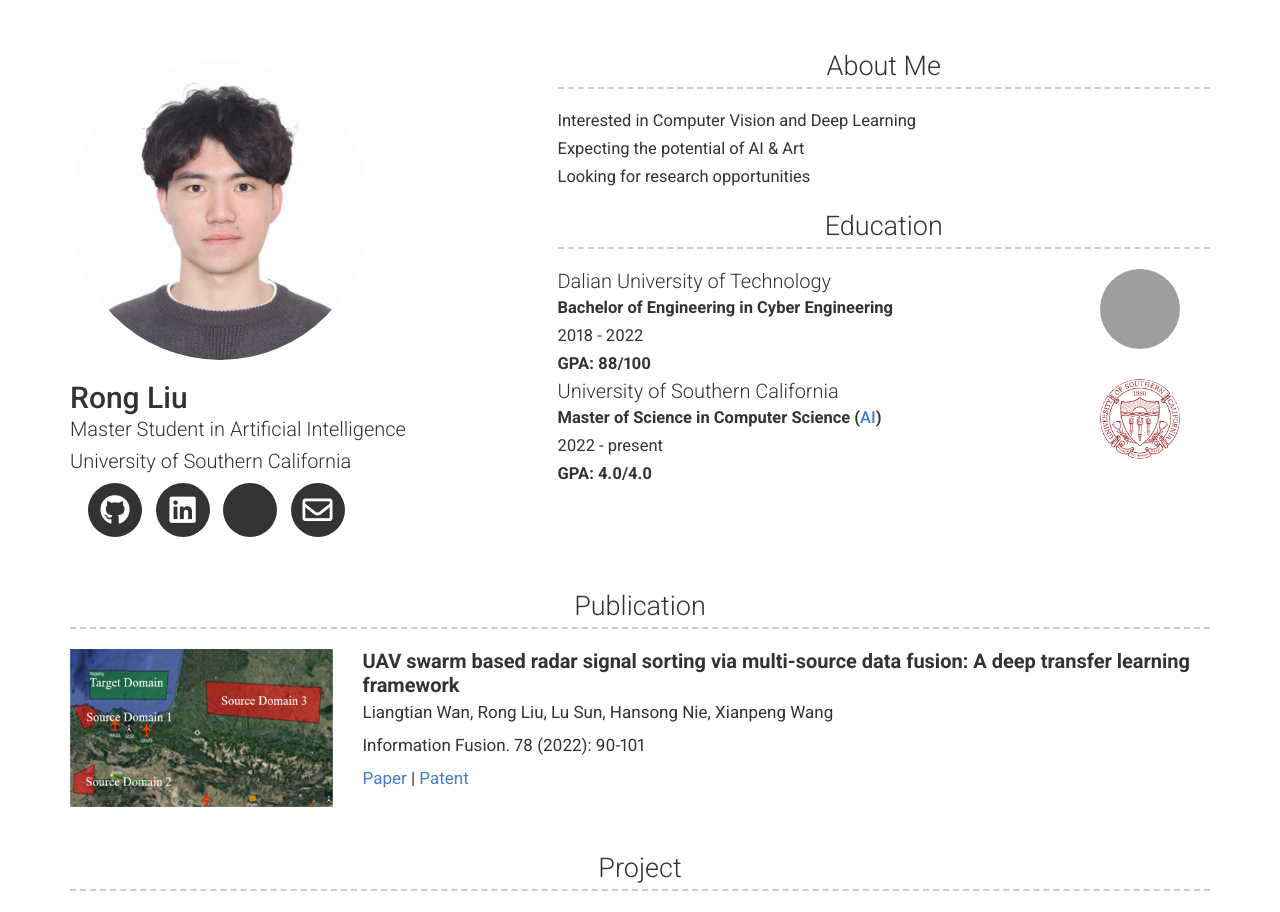
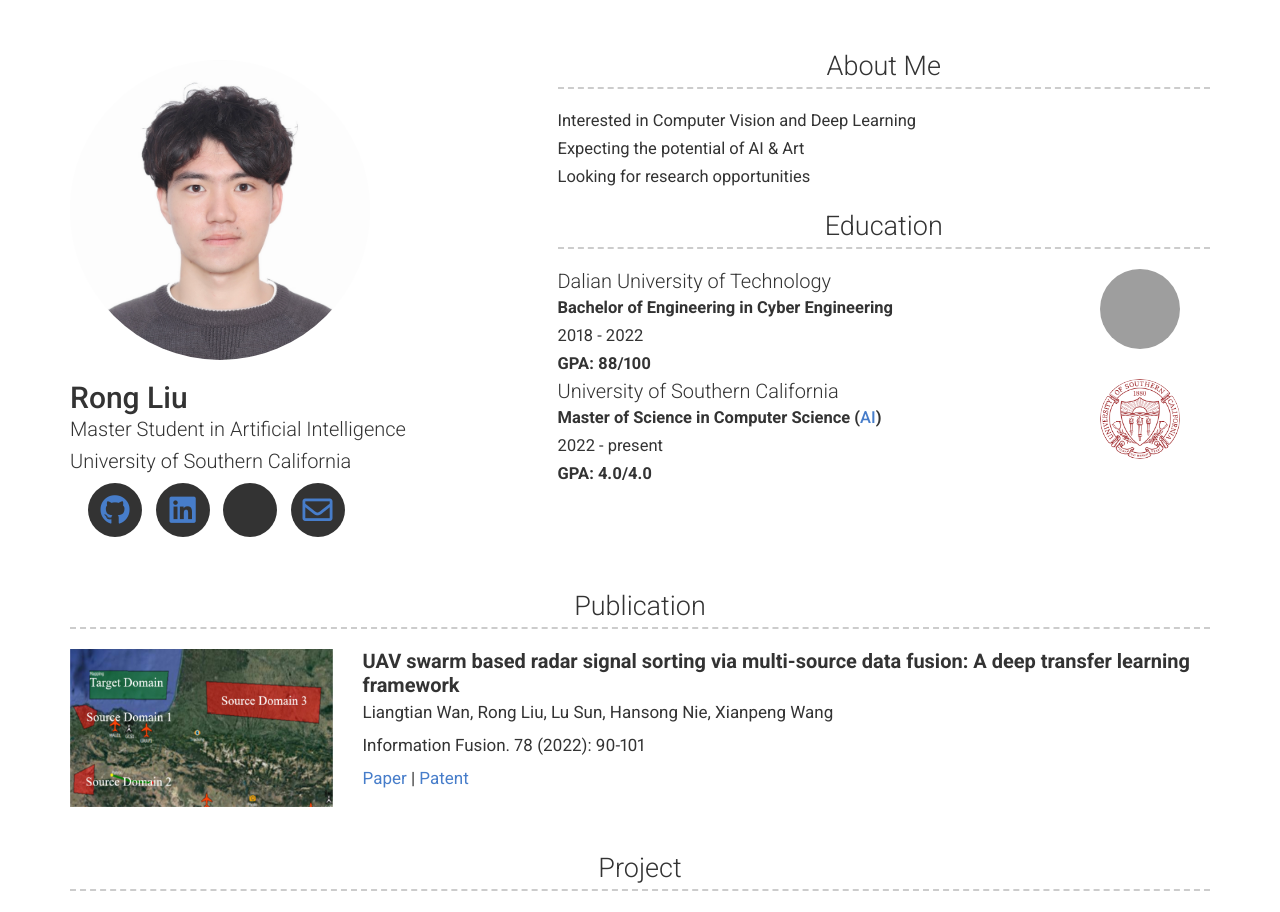
Before and after one commit to RongLiu-Leo/rongliu-leo.github.io, a Jekyll site: the page built from index.md, in a window 1280 px wide. Shown: the top 912 px of the page. Built offline with Jekyll 4.4.1, drawn with Linux system fonts in a browser that asks for light colours; nearby versions of some CDN libraries; a style sheet for code colours, icons or effects is not loaded; grey boxes are pictures that could not be loaded.

Commit message:
Update type.scss

```diff
--- a/_sass/type.scss
+++ b/_sass/type.scss
@@ -26,13 +26,13 @@ p {
   margin: 0 0 0.75rem; }
 
 a {
-  color: #477dca;
-  transition: color 150ms ease;
+  color: #477dca !important;
+  transition: color 150ms ease !important;
 }
 a:active,
 a:focus,
 a:hover {
-color: #355e98;
+color: #355e98 !important;
 }
 
 h1 {
```
